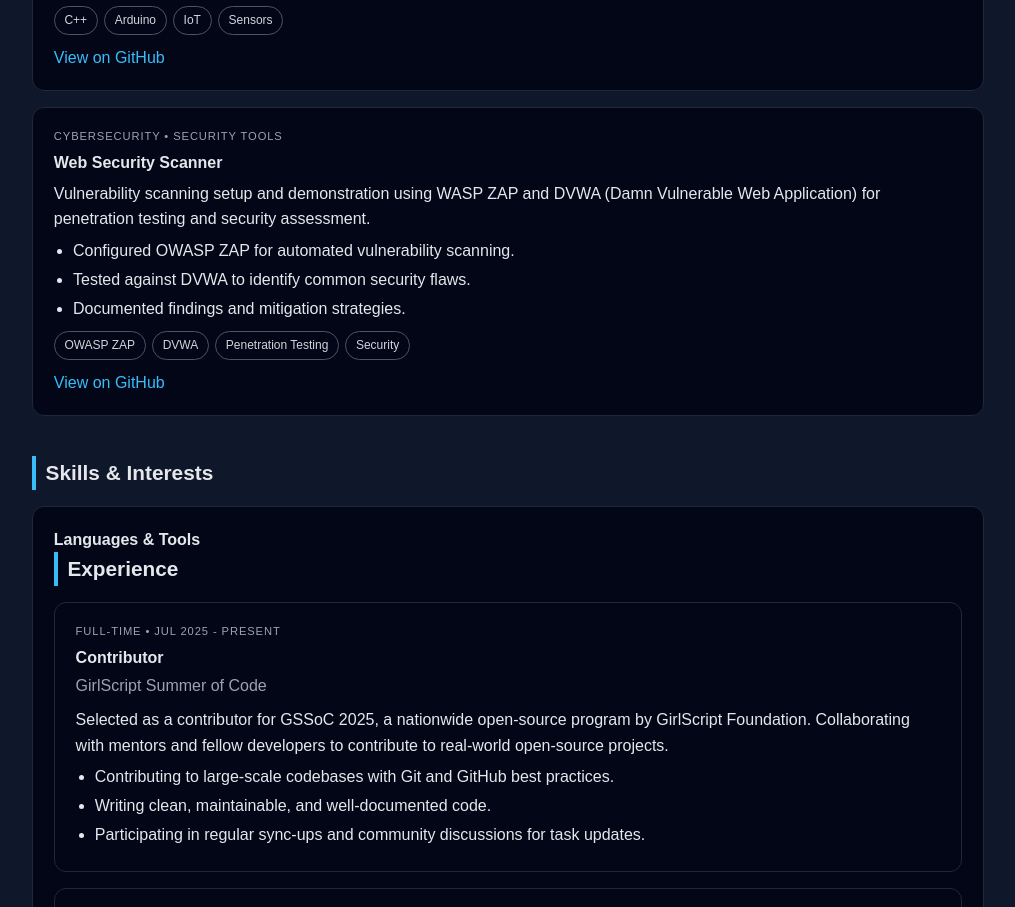
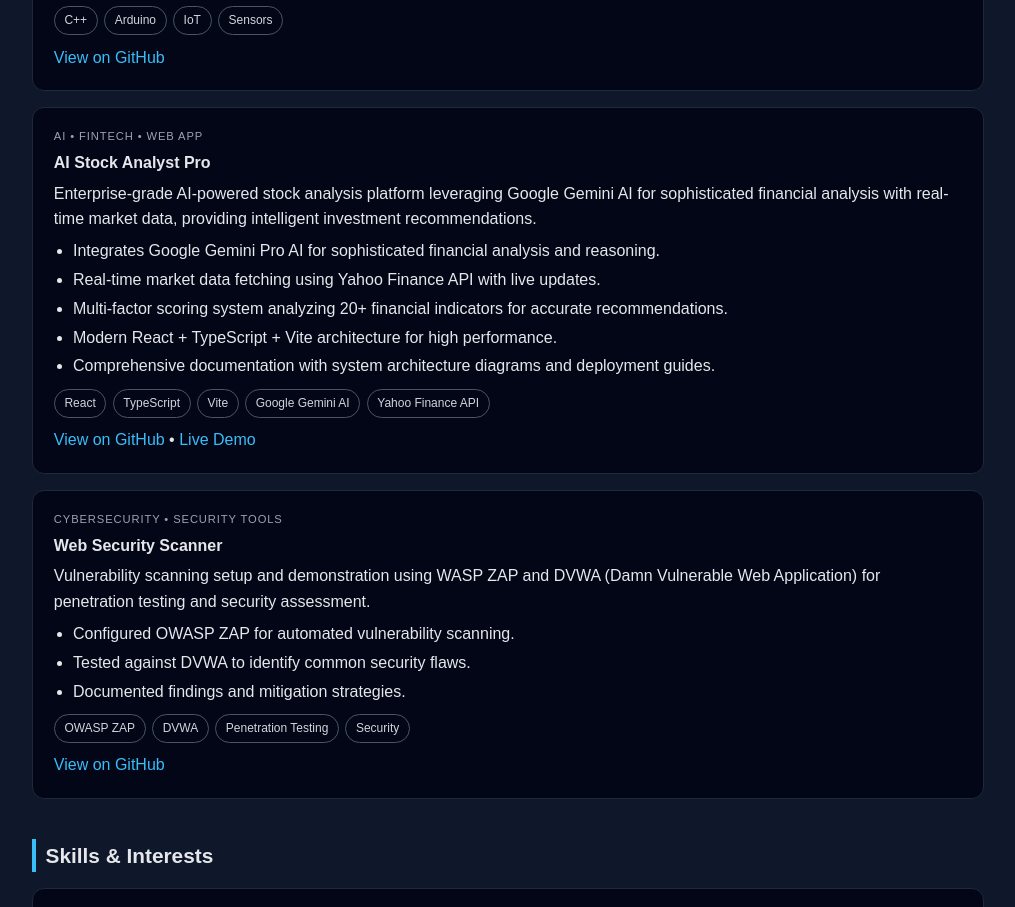
Before and after one commit to Jigisha-Diksha/jigisha-diksha.github.io, a plain HTML site: page index.html in a window 1280 px wide. Shown: the part 2275-3182 px from the top of the page, without its empty margins (132-1147 px from the left). Drawn offline with Linux system fonts and the light colour scheme.

Commit message:
feat: Add AI Stock Analyst Pro project to portfolio
Added new enterprise-grade AI-powered stock analysis platform:
- Integrates Google Gemini AI for financial analysis
- Real-time market data with Yahoo Finance API
- Built with React, TypeScript, and Vite
- Includes live demo and GitHub repository links

```diff
--- a/index.html
+++ b/index.html
@@ -225,6 +225,33 @@
         </p>
       </div>
 
+
+                <div class="card">
+      <div class="tag">AI • Fintech • Web App</div>
+      <h4>AI Stock Analyst Pro</h4>
+      <p style="margin-top:0.3rem;">
+        Enterprise-grade AI-powered stock analysis platform leveraging Google Gemini AI for sophisticated financial analysis
+        with real-time market data, providing intelligent investment recommendations.
+      </p>
+      <ul>
+        <li>Integrates Google Gemini Pro AI for sophisticated financial analysis and reasoning.</li>
+        <li>Real-time market data fetching using Yahoo Finance API with live updates.</li>
+        <li>Multi-factor scoring system analyzing 20+ financial indicators for accurate recommendations.</li>
+        <li>Modern React + TypeScript + Vite architecture for high performance.</li>
+        <li>Comprehensive documentation with system architecture diagrams and deployment guides.</li>
+      </ul>
+      <div class="pill-row">
+        <span class="pill">React</span>
+        <span class="pill">TypeScript</span>
+        <span class="pill">Vite</span>
+        <span class="pill">Google Gemini AI</span>
+        <span class="pill">Yahoo Finance API</span>
+      </div>
+      <p style="margin-top:0.6rem;">
+        <a href="https://github.com/Jigisha-Diksha/AI-Stock-Analyst-Pro" target="_blank" rel="noopener">View on GitHub</a> •
+        <a href="https://jigisha-diksha.github.io/AI-Stock-Analyst-Pro/" target="_blank" rel="noopener">Live Demo</a>
+      </p>
+    </div>
       <div class="card">
         <div class="tag">Cybersecurity • Security Tools</div>
         <h4>Web Security Scanner</h4>
```
